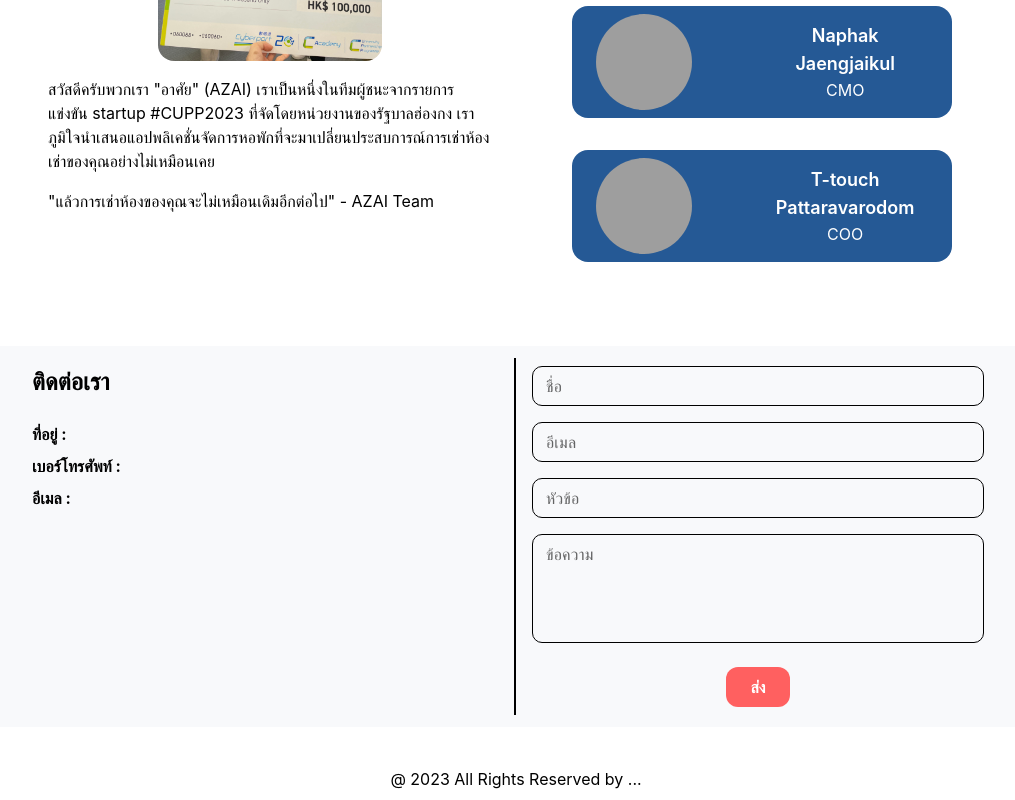
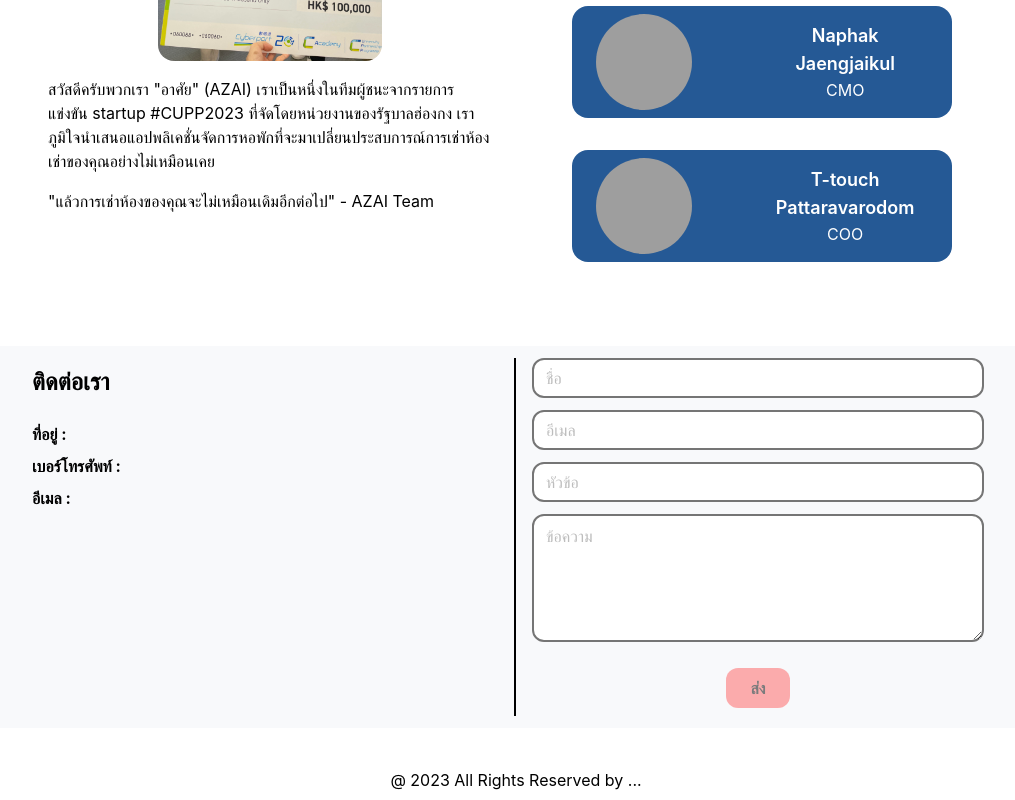
Before and after one commit to sippam/AZAI, a React (Create React App) app: page / in a window 1280 px wide. Shown: the part 1952-2752 px from the top of the page, without its empty margins (124-1139 px from the left). Built offline with nearby package versions, Linux system fonts and the light colour scheme; grey boxes are pictures that could not be loaded.

Commit message:
[Add] send user email to me

```diff
--- a/package.json
+++ b/package.json
@@ -10,6 +10,7 @@
     "@testing-library/jest-dom": "^5.17.0",
     "@testing-library/react": "^13.4.0",
     "@testing-library/user-event": "^13.5.0",
+    "axios": "^1.6.5",
     "hamburger-react": "^2.5.0",
     "hero-slider": "^3.2.0",
     "react": "^18.2.0",
@@ -17,6 +18,7 @@
     "react-router-dom": "^6.19.0",
     "react-scripts": "5.0.1",
     "react-scroll": "^1.9.0",
+    "sweetalert2": "^11.10.3",
     "web-vitals": "^2.1.4"
   },
   "scripts": {
--- a/src/components/Contact/Contact.js
+++ b/src/components/Contact/Contact.js
@@ -1,31 +1,45 @@
-import React from "react";
-import { styled } from "@mui/material/styles";
-import Box from "@mui/material/Box";
-import TextField from "@mui/material/TextField";
+import React, { useState } from "react";
+import Axios from "axios";
+import Swal from "sweetalert2";
 
 const Contact = () => {
-  const CssTextField = styled(TextField)({
-    "& label.Mui-focused": {
-      color: "#000000",
-    },
-    "& .MuiInput-underline:after": {
-      borderBottomColor: "#000000",
-    },
-    "& .MuiOutlinedInput-root": {
-      "& fieldset": {
-        borderColor: "#000000",
-        borderRadius: "10px",
-      },
-      "&:hover fieldset": {
-        borderColor: "#000000",
-      },
-      "&.Mui-focused fieldset": {
-        borderColor: "#000000",
-      },
-    },
-    // Set a lower z-index for the CssTextField
-    zIndex: 1,
+  const [form, setForm] = useState({
+    name: "",
+    email: "",
+    subject: "",
+    message: "",
   });
+
+  const handleForm = (event) => {
+    setForm((prev) => ({
+      ...prev,
+      [event.target.name]: event.target.value,
+    }));
+  };
+
+  const sendEmail = async () => {
+    setForm({
+      name: "",
+      email: "",
+      subject: "",
+      message: "",
+    });
+    Swal.fire({
+      icon: "success",
+      title: "ส่งข้อความสำเร็จ",
+      text: "ขอบคุณสำหรับข้อความของคุณ",
+    });
+    await Axios.post(`${process.env.REACT_APP_SERVICE}/sendEmail`, form);
+  };
+
+  const canSubmit =
+    form.name.trim() !== "" &&
+    form.email.trim() !== "" &&
+    form.subject.trim() !== "" &&
+    form.message.trim() !== "";
+  const styleSubmit = canSubmit
+    ? "bg-[#37c257] hover:bg-[#218838] text-black font-bold py-2 px-6 rounded-xl mt-2 mb-2"
+    : "bg-[#ff6060] hover:bg-red-500 text-black font-bold py-2 px-6 rounded-xl mt-2 mb-2 opacity-50 cursor-not-allowed";
 
   return (
     <div id="contact" className="w-full bg-[#f8f9fb] flex justify-center">
@@ -45,25 +59,45 @@ const Contact = () => {
         </div>
         <div className="w-full md:flex md:flex-col md:justify-center">
           <div className="md:mx-4">
-          <Box
-            component="form"
-            sx={{
-              "& .MuiTextField-root": {
-                my: 1,
-                width: "100%",
-              },
-            }}
-            noValidate
-            autoComplete="off"
-          >
-            <CssTextField label="ชื่อ" id="outlined-size-normal" size="small" />
-            <CssTextField label="อีเมล" id="outlined-size-normal" size="small" />
-            <CssTextField label="หัวข้อ" id="outlined-size-normal" size="small" />
-            <CssTextField label="ข้อความ" id="outlined-size-normal" size="small" multiline rows={4}/>
-          </Box>
-          <button className="bg-[#ff6060] hover:bg-red-500 text-white font-bold py-2 px-6 rounded-xl mt-4 mb-2">
-            ส่ง
-          </button>
+            <input
+              onChange={handleForm}
+              type="text"
+              name="name"
+              className="border-2 border-gray-600 rounded-xl w-full h-10 px-3"
+              placeholder="ชื่อ"
+              value={form.name}
+            />
+            <input
+              onChange={handleForm}
+              type="text"
+              name="email"
+              className="border-2 my-3 border-gray-600 rounded-xl w-full h-10 px-3"
+              placeholder="อีเมล"
+              value={form.email}
+            />
+            <input
+              onChange={handleForm}
+              type="text"
+              name="subject"
+              className="border-2 border-gray-600 rounded-xl w-full h-10 px-3"
+              placeholder="หัวข้อ"
+              value={form.subject}
+            />
+            <textarea
+              onChange={handleForm}
+              name="message"
+              className="border-2 my-3 border-gray-600 rounded-xl w-full h-32 px-3 py-2"
+              placeholder="ข้อความ"
+              value={form.message}
+            />
+            <button
+              onClick={sendEmail}
+              disabled={!canSubmit}
+              // className={"bg-[#37c257] hover:bg-[#218838] text-black font-bold py-2 px-6 rounded-xl mt-2 mb-2"}
+              className={styleSubmit}
+            >
+              ส่ง
+            </button>
           </div>
         </div>
       </div>
```
Also changed, not shown: 2 other files (tests, documents, lock files or other folders).
